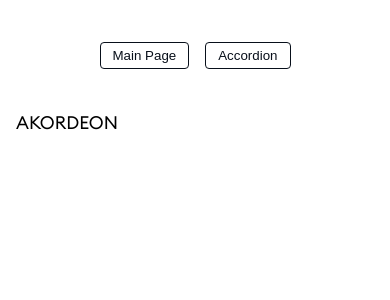
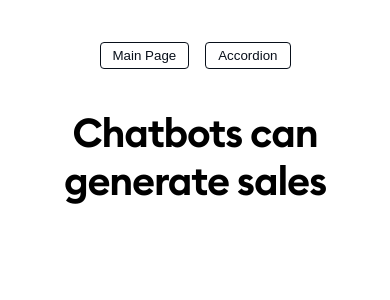
Before and after one commit to balda-kamil/web-dev-recruitment-task, a Next.js app: page /accordion in a window 390 px wide. Shown: the top 300 px of the page. Built offline with nearby package versions, Linux system fonts and the light colour scheme.

Commit message:
passing media queries for Heading component

```diff
--- a/src/components/Container/Container.tsx
+++ b/src/components/Container/Container.tsx
@@ -13,11 +13,11 @@ const ContainerElement = styled.div`
   }
 `
 
-interface Test {
+interface ContainerProps {
     children: ReactNode
 }
 
-const Container = ({children} : Test) => {
+const Container = ({children} : ContainerProps) => {
     return (
         <ContainerElement>
             {children}
--- /dev/null
+++ b/src/components/Heading/Heading.tsx
@@ -0,0 +1,31 @@
+import React from "react";
+import styled from "@emotion/styled";
+import {mq} from "../../theme";
+
+type StyledHeadingProps = Pick<HeadingProps, 'align'>
+
+const StyledHeading = styled('h1')<StyledHeadingProps>(
+    props => ({
+        ...props.theme.typography.heading.H1,
+        textAlign: props.align || 'left',
+        [mq('md')]: {
+            ...props.theme.typography.heading.H1_MOBILE,
+        }
+    }),
+)
+
+interface HeadingProps {
+    text: string
+    align?: 'center' | 'right'
+}
+
+const Heading = ({text, align}: HeadingProps) => {
+    return (
+        <StyledHeading align={align}>
+            {text}
+        </StyledHeading>
+    )
+
+};
+
+export default Heading;
--- a/src/pages/accordion/index.tsx
+++ b/src/pages/accordion/index.tsx
@@ -1,9 +1,10 @@
-import type { NextPage } from 'next';
+import type {NextPage} from 'next';
 import Container from "../../components/Container/Container";
+import Heading from "../../components/Heading/Heading";
 
 const Accordion: NextPage = () => {
     return <Container>
-        AKORDEON
+        <Heading text="Chatbots can generate sales" align="center"/>
     </Container>
 }
 
--- a/src/theme/index.ts
+++ b/src/theme/index.ts
@@ -12,7 +12,7 @@ const bp = {
 }
 
 export const mq = (n: keyof typeof bp) => {
-    return `@media (min-width: ${bp[n]}px)`;
+    return `@media (max-width: ${bp[n]}px)`;
 }
 
 const typography = {
@@ -22,6 +22,10 @@ const typography = {
             lineHeight: '64px',
             letterSpacing: '-0.03em',
         },
+        H1_MOBILE: {
+            fontSize: '40px',
+            lineHeight: '48px',
+        }
     },
     content: {
         UI24: {
```
